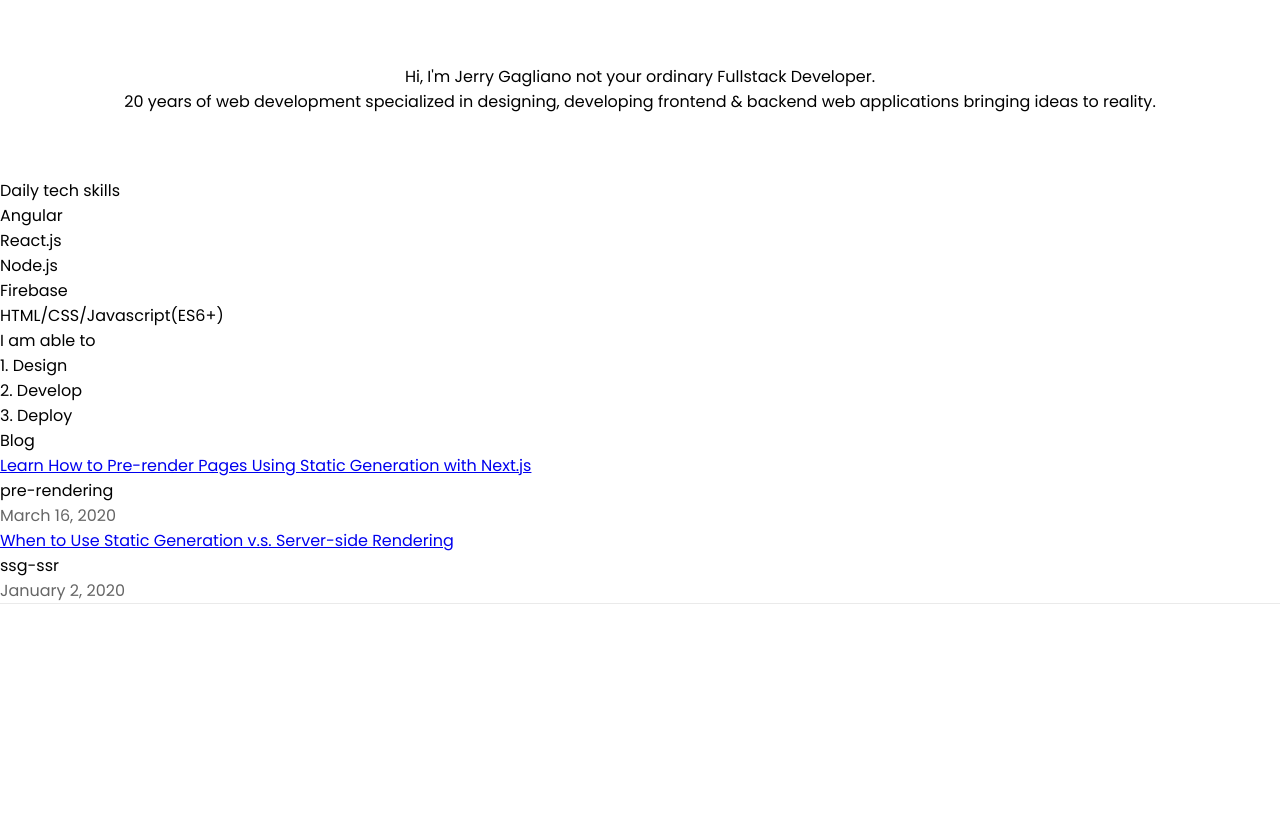
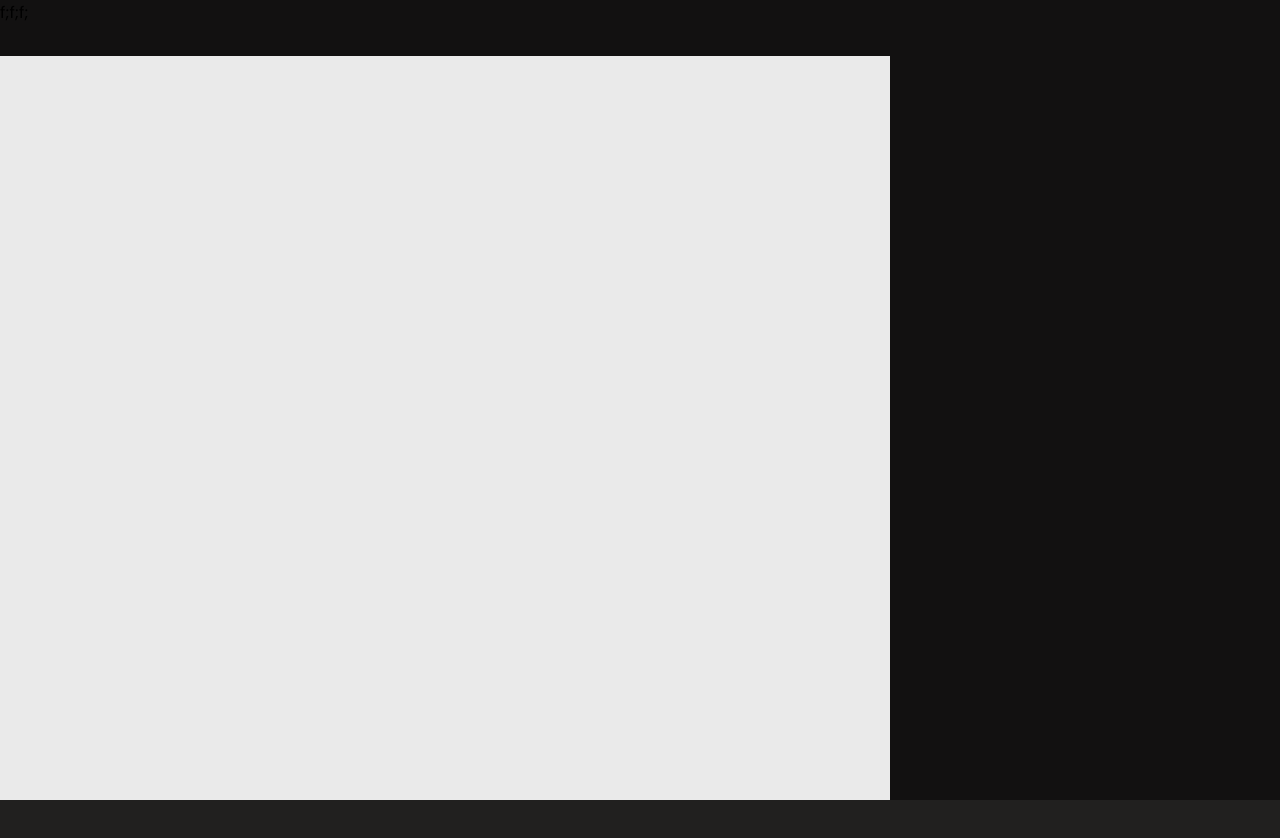
Before and after one commit to JGSolutions/jerry-gagliano, a Next.js app: page / in a window 1280 px wide. Shown: the top 838 px of the page. Before the commit the page ends 800 px from the top, so only its background shows below. Built offline with nearby package versions, Linux system fonts and the light colour scheme.

Commit message:
creating basic styling

```diff
--- /dev/null
+++ b/components/header/header.js
@@ -0,0 +1,9 @@
+import styles from './header.module.css'
+
+export default function Header() {
+    return (
+        <header className={styles.header}>
+            f;f;f;
+        </header>
+    )
+}
--- /dev/null
+++ b/components/header/header.module.css
@@ -0,0 +1,4 @@
+.header {
+    height: 56px;
+    display: flex;
+}
--- a/pages/_document.js
+++ b/pages/_document.js
@@ -6,7 +6,7 @@ function MyDocument() {
             <Head>
                 <link rel="icon" href="/favicon.ico" />
                 <link rel="preconnect" href="https://fonts.googleapis.com"></link>
-                <link rel="preconnect" href="https://fonts.gstatic.com" crossorigin></link>
+                <link rel="preconnect" href="https://fonts.gstatic.com" crossOrigin="true"></link>
                 <link href="https://fonts.googleapis.com/css2?family=Poppins:ital,wght@0,400;0,500;0,600;0,700;1,400;1,500;1,600;1,700&display=swap" rel="stylesheet"></link>
             </Head>
             <body>
--- a/pages/index.js
+++ b/pages/index.js
@@ -4,6 +4,7 @@ import { getSortedPostsData } from '../lib/posts';
 import Link from 'next/link';
 import Date from '../components/date';
 import utilStyles from '../styles/utils.module.css';
+import Header  from '../components/header/header';
 
 export async function getStaticProps() {
   const allPostsData = getSortedPostsData();
@@ -19,43 +20,24 @@ export default function Home({ allPostsData }) {
     <div className={styles.container}>
       <Head>
         <title>Jerry Gagliano - Fullstack Web Developer from Montreal</title>
-        <meta name="description" content="Jerry  Gagliano is a frontend & backend developer from Montreal, Quebec. Passionate about developing apps with React, Angular, Node.js and Firebase." />
+        <meta name="description" content="Jerry Gagliano fullstack developer from Montreal, Quebec. Passionate about developing apps with React, Angular, Node.js and Firebase." />
         <meta name="viewport" content="width=device-width,minimum-scale=1,initial-scale=1,user-scalable=no"></meta>
         <link rel="icon" href="/favicon.ico" />
       </Head>
 
+      <div className={styles.topSection}>
+        <Header/>
+
+        <section className={styles.heroSection}>
+
+        </section>
+      </div>
       <main className={styles.main}>
-        <h1>
-          Hi, I'm Jerry Gagliano not your ordinary Fullstack Developer.
-        </h1>
 
-        <h3>
-          20 years of web development specialized in designing, developing frontend & backend web applications bringing
-          ideas to reality.
-        </h3>
       </main>
 
-      <section>
-        <h2>Daily tech skills</h2>
-        <ul>
-          <li>Angular</li>
-          <li>React.js</li>
-          <li>Node.js</li>
-          <li>Firebase</li>
-          <li>HTML/CSS/Javascript(ES6+)</li>
-        </ul>
-      </section>
 
-      <section>
-        <h2>I am able to</h2>
-        <ul>
-          <li>1. Design</li>
-          <li>2. Develop</li>
-          <li>3. Deploy</li>
-        </ul>
-      </section>
-
-      <section>
+      {/* <section>
         <h2>Blog</h2>
         <ul>
           {allPostsData.map(({ id, date, title }) => (
@@ -72,7 +54,7 @@ export default function Home({ allPostsData }) {
             </li>
           ))}
         </ul>
-      </section>
+      </section> */}
 
       <footer className={styles.footer}>
         {/* <a
--- a/styles/Home.module.css
+++ b/styles/Home.module.css
@@ -1,3 +1,15 @@
+.topSection {
+  background-color: var(--secondary-background);
+  width: 100%;
+  height: auto;
+}
+
+.heroSection {
+  max-width: 890px;
+  height: calc(100vh - 56px);
+  background-color: #eaeaea;
+}
+
 .main {
   padding: 4rem 0;
   flex: 1;
@@ -11,7 +23,6 @@
   display: flex;
   flex: 1;
   padding: 2rem 0;
-  border-top: 1px solid #eaeaea;
   justify-content: center;
   align-items: center;
 }
@@ -23,33 +34,17 @@
   flex-grow: 1;
 }
 
-.description {
-  margin: 4rem 0;
-  line-height: 1.5;
-  font-size: 1.5rem;
-}
 
-.code {
+
+/* .code {
   background: #fafafa;
   border-radius: 5px;
   padding: 0.75rem;
   font-size: 1.1rem;
   font-family: Menlo, Monaco, Lucida Console, Liberation Mono, DejaVu Sans Mono,
     Bitstream Vera Sans Mono, Courier New, monospace;
-}
+} */
 
-.grid {
-  display: flex;
-  align-items: center;
-  justify-content: center;
-  flex-wrap: wrap;
-  max-width: 800px;
-}
-
-.logo {
-  height: 1em;
-  margin-left: 0.5rem;
-}
 
 @media (max-width: 600px) {
   .grid {
@@ -58,7 +53,7 @@
   }
 }
 
-@media (prefers-color-scheme: dark) {
+/* @media (prefers-color-scheme: dark) {
   .card,
   .footer {
     border-color: #222;
@@ -69,4 +64,4 @@
   .logo img {
     filter: invert(1);
   }
-}
+} */
--- a/styles/globals.css
+++ b/styles/globals.css
@@ -1,14 +1,23 @@
 :root {
-  --primary: #2C58A6;
-  --secondary: #5BC7B2;
+  --primary: #F06817;
+  --secondary: 21201F;
+
+  --primary-background: #21201F;
+  --secondary-background: #121111;
+  --third-background: #312E2E;
 
   --ff-primary: "Poppins", sans-serif;
-  /** --ff-secondary: "Montserrat", sans-serif;
-  --ff-logo: "Dosis", sans-serif; */
-
+  --primary-text: white;
+  --secondary-text:
   --fw-regular: 400;
+  --fw-medium: 500;
   --fw-semi-bold: 500;
   --fw-bold: 700;
+
+  --fw-italic-regular: 400;
+  --fw-italic-medium: 500;
+  --fw-italic-semi-bold: 500;
+  --fw-italic-bold: 700;
 }
 
 /**
@@ -42,6 +51,7 @@ html,
 body {
   height: 100%;
   font-family: var(--ff-primary);
+  background-color: var(--primary-background);
 }
 
 body {
@@ -74,7 +84,7 @@ select {
 */
 @media (prefers-color-scheme: dark) {
   html {
-    color-scheme: dark;
+    color-scheme: var(--primary-background);
   }
 
   body {
```
Also changed, not shown: components/footer/footer.js (added), components/footer/footer.module.css (added).
